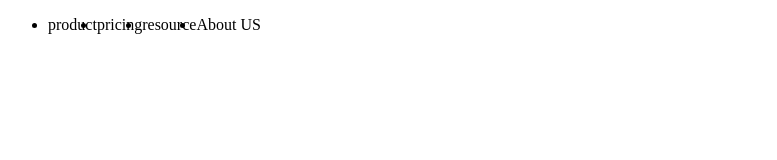
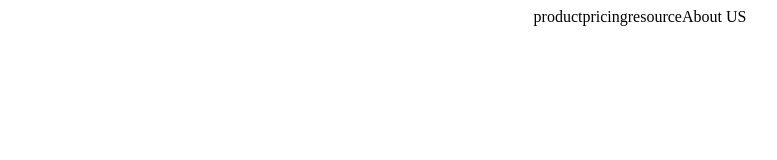
Before and after one commit to Selim-Ahmed93/Sigma-Web-Development-Course, a plain HTML site: page CSS/21-Flexbox-excercise-6-css.html in a window 1280 px wide. Shown: the whole page, without its empty margins (0-777 px from the left). Drawn offline with Linux system fonts and the light colour scheme.

Commit message:
flexbox excercise

```diff
--- a/CSS/21-Flexbox-excercise-6css.html
+++ b/CSS/21-Flexbox-excercise-6-css.html
@@ -3,11 +3,16 @@
   <head>
     <meta charset="UTF-8" />
     <meta name="viewport" content="width=device-width, initial-scale=1.0" />
-    <title>Css-Flexbox-excercise-6</title>
+    <title>Css-Flexbox-excercise6</title>
     <style>
-        ul {
-      display:flex;
+      ul {
+        display: flex;
+        justify-content:center;
+        list-style: none;
+        margin: 0;
+        padding:0;
       }
+
     </style>
   </head>
   <body>
```
